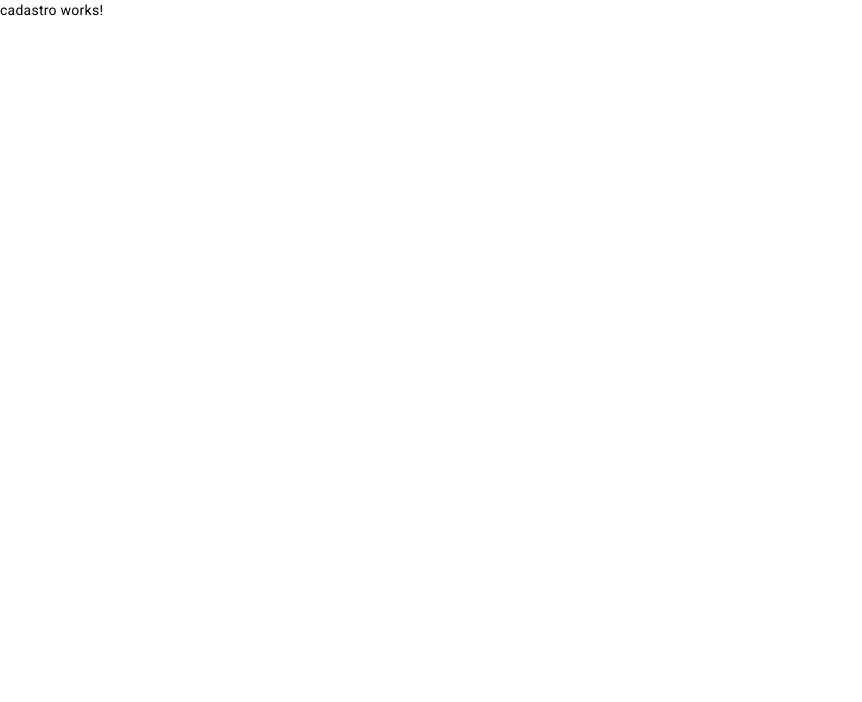
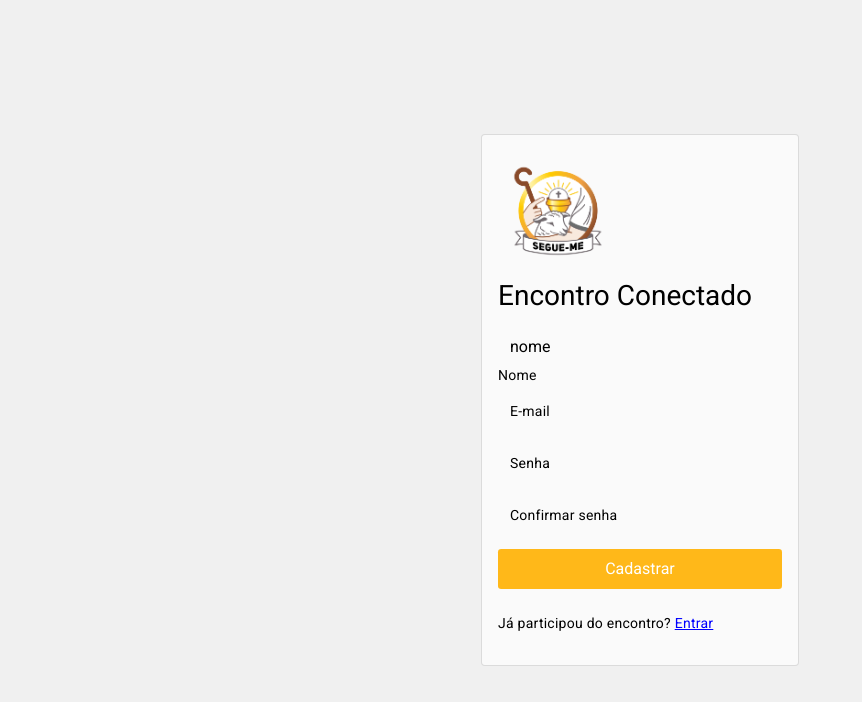
Before and after one commit to iKelvinDev/encontro-conectado-frontend, an Angular app: page /usuario in a window 1280 px wide. Shown: the top 702 px of the page, without its empty margins (0-862 px from the left). Built offline with nearby package versions, Linux system fonts and the light colour scheme.

Commit message:
atualizações

```diff
--- a/src/app/pages/cadastro/cadastro.component.html
+++ b/src/app/pages/cadastro/cadastro.component.html
@@ -1 +1,31 @@
-<p>cadastro works!</p>
+<body class="d-flex align-items-center py-4">
+    <main class="w-100 m-auto form-container">
+        <div class="card-body p-3">
+            <form>
+                <img class="logo-img" src="/assets/logos/1 Logotipo OFICIAL do SEGUE-ME_Especial Positivo.png" alt="Logo SEGUE-ME"
+                class="mb-2" height="120" width="120" />
+                <h1 class="h3 mb-3 fw-normal">Encontro Conectado</h1>
+                <div>
+                    <input type="name" class="form-control" id="floatingInputname" placeholder="nome"/>
+                    <label for="floatingInputname">Nome</label>
+                </div>
+                <div class="form-floating">
+                    <input type="email" class="form-control" id="floatingInputEmail" placeholder="exemplo@email.com"/>
+                    <label for="floatingInputEmail">E-mail</label>
+                </div>
+                <div class="form-floating">
+                    <input type="password" class="form-control" id="floatingInputPassword" placeholder="senha"/>
+                    <label for="floatingInputPassword">Senha</label>
+                </div>
+                <div class="form-floating">
+                    <input type="password" class="form-control" id="floatingInputPassword" placeholder="senha"/>
+                    <label for="floatingInputPassword">Confirmar senha</label>
+                </div>
+                <button class="btn btn-primary w-100 py-2 mt-2 focus-custom">Cadastrar</button>
+                <div class="form-floating">
+                    <p class="text-body-secondary mt-4">Já participou do encontro? <a href="/login" style="color: blue;">Entrar</a></p>
+                </div>
+            </form>
+        </div>
+    </main>
+</body>
--- a/src/app/pages/cadastro/cadastro.component.scss
+++ b/src/app/pages/cadastro/cadastro.component.scss
@@ -0,0 +1,42 @@
+@import 'node_modules/bootstrap/scss/bootstrap';
+
+body {
+    height: 100%;
+    background-color: #f0f0f0;
+}
+
+.card-body {
+    display: flex;
+    position: relative;
+    flex-direction: column;
+    min-width: 0;
+    word-wrap: break-word;
+    background-color: #fafafa;
+    background-clip: border-box;
+    border: 1px solid rgba(0,0,0,.125);
+    border-radius: 0.25rem;
+}
+
+.form-control:focus {
+    border-color: #8A4A2A;
+    box-shadow: 0 0 0 0.25rem #FFB819;
+}
+
+.btn-primary:hover {
+    background-color: #8A4A2A !important;
+
+}
+
+.btn {
+    background-color: #FFB819;
+    border-radius: 0.20rem;
+}
+
+.focus-custom:focus {
+    background-color: #8A4A2A;
+  }
+
+.form-container {
+    max-width: 350px;
+    padding: 1rem;
+}
--- a/src/app/pages/cadastro/cadastro.component.ts
+++ b/src/app/pages/cadastro/cadastro.component.ts
@@ -9,6 +9,7 @@ import { Component } from '@angular/core';
 })
 export class CadastroComponent {
   cadastro = '';
-  id: any;
+  id = '';
+  nome = '';
 
 }
--- a/src/app/pages/home/home.component.html
+++ b/src/app/pages/home/home.component.html
@@ -1,21 +1,9 @@
 <!--<p>home works!</p>-->
-<!DOCTYPE html>
-<html lang="en">
-<head>
-    <meta charset="UTF-8">
-    <meta name="viewport" content="width=device-width, initial-scale=1.0">
-    <title>ENCONTRO CONECTADO</title>
-</head>
-<body>
-
-
-
-
-
-</body>
-</html>
-
-
+<header>
+    <nav class="navbar navbar-expand-lg sticky-top p-0 px-4 px-lg-5" style="top: -100px">
+        <a class="navbar-brand d-flex align-items-center" href="#">
+            <img class="logo-img" src="/assets/logos/5 Logotipo OFICIAL do SEGUE-ME_Especial Negativo.png" alt="Logo SEGUE-ME">
+        </a>
 
 
 <header>
--- a/src/app/shared/components/navbar-unauthenticated/navbar-unauthenticated.component.html
+++ b/src/app/shared/components/navbar-unauthenticated/navbar-unauthenticated.component.html
@@ -14,6 +14,7 @@
                 <a class="nav-item nav-link" href="#">HOME</a>
                 <a class="nav-item nav-link" href="#">QUEM SOMOS</a>
                 <a class="nav-item nav-link" routerLink="/login">LOGIN</a>
+                <a class="nav-item nav-link" routerLink="/Cadastrar">CADASTRE-SE></a>
             </div>
         </div>
     </nav>
```
